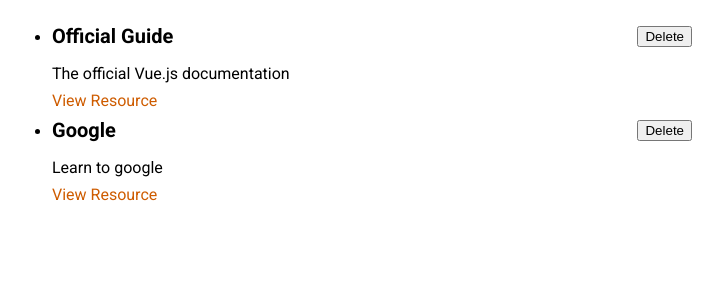
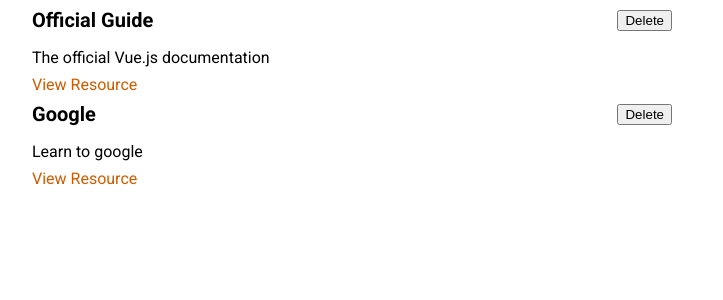
Before and after one commit to nkawaller/learning_resources_app, a Vue app: page / in a window 1280 px wide. Shown: the top 300 px of the page, without its empty margins (288-1011 px from the left). Built offline with nearby package versions, Linux system fonts and the light colour scheme.

Commit message:
added a new component

```diff
--- a/src/App.vue
+++ b/src/App.vue
@@ -1,20 +1,12 @@
 <template>
-    <ul>
-        <learning-resource
-            v-for="resource in storedResources"
-            :key='resource.id'
-            :title="resource.title"
-            :description="resource.description"
-            :link="resource.link"
-            ></learning-resource>
-    </ul>
+    <stored-resources :resources="storedResources"></stored-resources>
 </template>
 
 <script>
-import LearningResource from './components/learning_resources/LearningResource.vue';
+import StoredResources from './components/learning_resources/StoredResources.vue';
 export default {
     components: {
-        LearningResource
+        StoredResources
     },
     data() {
         return{
--- /dev/null
+++ b/src/components/learning_resources/StoredResources.vue
@@ -0,0 +1,32 @@
+<template>
+    <ul>
+        <learning-resource
+            v-for="resource in resources"
+            :key='resource.id'
+            :title="resource.title"
+            :description="resource.description"
+            :link="resource.link"
+            ></learning-resource>
+    </ul>
+</template>
+
+<script>
+import LearningResource from './LearningResource.vue';
+
+export default {
+    props: ['resources'],
+    components: {
+        LearningResource
+    }
+}
+</script>
+
+<style scoped>
+    ul {
+        list-style: none;
+        margin: 0;
+        padding: 0;
+        margin: auto;
+        max-width: 40rem;
+    }
+</style>
```
